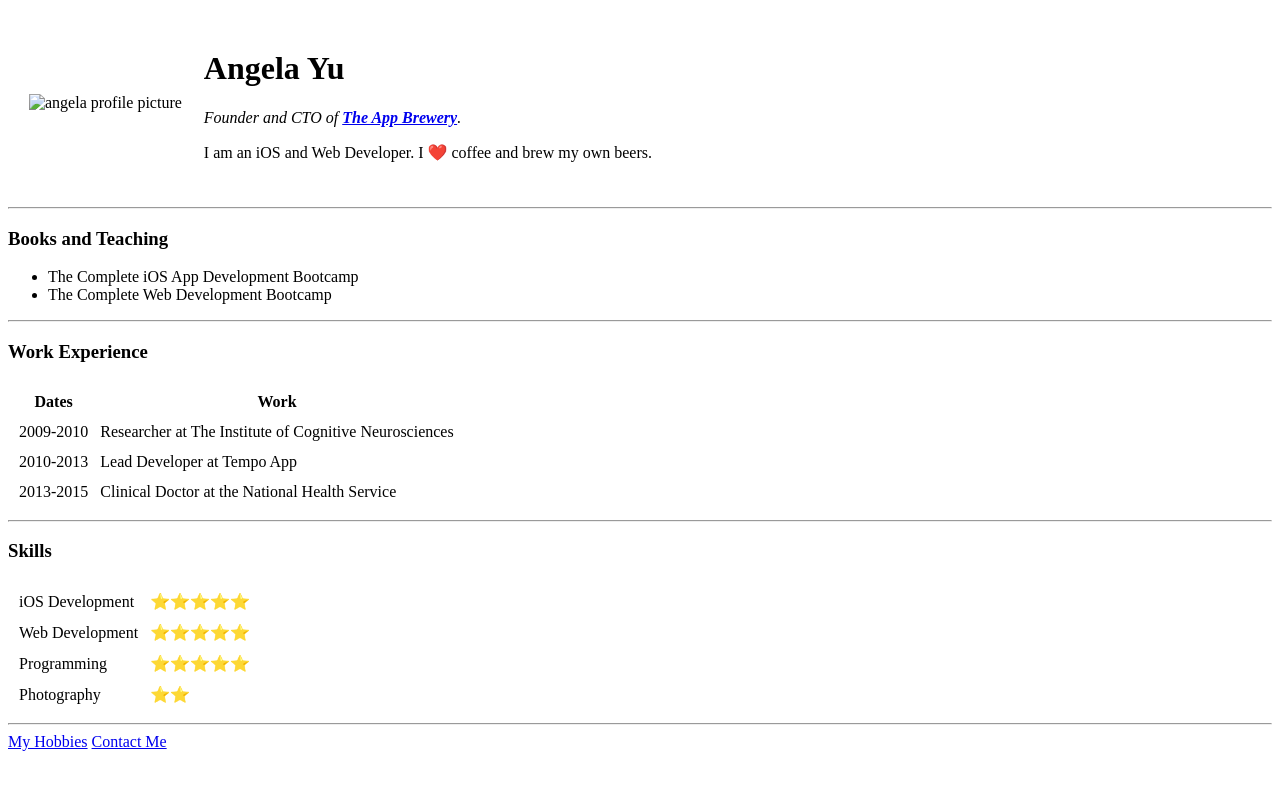
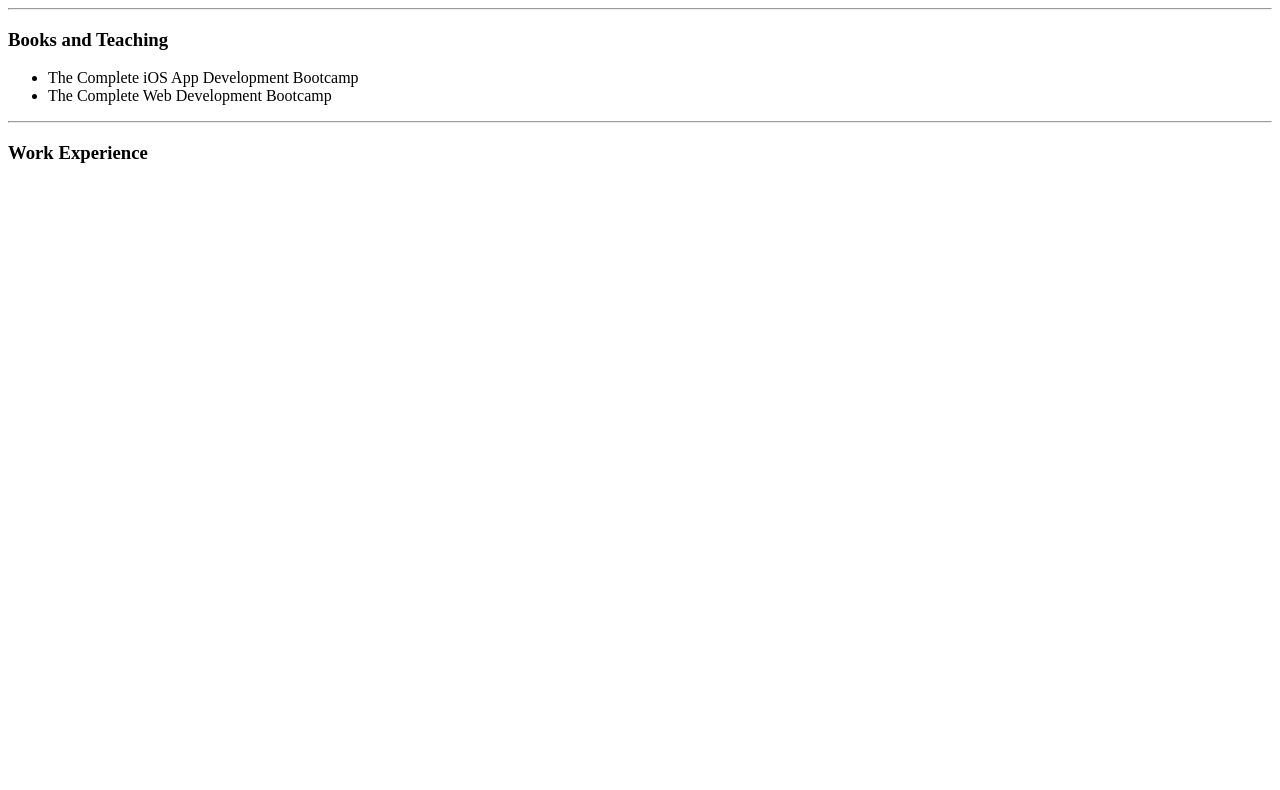
Before and after one commit to SamandarTursunov/rsschool-cv, a plain HTML site: page index.html in a window 1280 px wide. Drawn offline with Linux system fonts and the light colour scheme.

Commit message:
Update index.html

```diff
--- a/index.html
+++ b/index.html
@@ -1,20 +1,10 @@
 <!DOCTYPE html>
-<html>
+<html lang="en">
   <head>
     <meta charset="utf-8">
-    <title>Angela's Personal Site</title>
-    <link rel="stylesheet" href="css/styles.css">
+    <title>CV</title>
   </head>
-
   <body>
-    <table cellspacing="20">
-      <tr>
-        <td><img src="images/angela.png" alt="angela profile picture"></td>
-        <td><h1>Angela Yu</h1>
-        <p><em>Founder and CTO of <strong><a href="https://www.appbrewery.co/">The App Brewery</a></strong>.</em></p>
-        <p>I am an iOS and Web Developer. I ❤️ coffee and brew my own beers.</p></td>
-      </tr>
-    </table>
     <hr>
     <h3>Books and Teaching</h3>
     <ul>
@@ -23,50 +13,5 @@
     </ul>
     <hr>
     <h3>Work Experience</h3>
-    <table cellspacing="10">
-      <thead>
-        <tr>
-          <th>Dates</th>
-          <th>Work</th>
-        </tr>
-      </thead>
-      <tbody>
-        <tr>
-          <td>2009-2010</td>
-          <td>Researcher at The Institute of Cognitive Neurosciences</td>
-        </tr>
-        <tr>
-          <td>2010-2013</td>
-          <td>Lead Developer at Tempo App</td>
-        </tr>
-        <tr>
-          <td>2013-2015</td>
-          <td>Clinical Doctor at the National Health Service</td>
-        </tr>
-      </tbody>
-    </table>
-    <hr>
-    <h3>Skills</h3>
-    <table cellspacing="10">
-      <tr>
-        <td>iOS Development</td>
-        <td>⭐️⭐️⭐️⭐️⭐️</td>
-      </tr>
-      <tr>
-        <td>Web Development</td>
-        <td>⭐️⭐️⭐️⭐️⭐️</td>
-      </tr>
-       <tr>
-        <td>Programming</td>
-        <td>⭐️⭐️⭐️⭐️⭐️</td>
-      </tr>
-      <tr>
-        <td>Photography</td>
-        <td>⭐️⭐️</td>
-      </tr>
-    </table>
-    <hr>
-    <a href="hobbies.html">My Hobbies</a>
-    <a href="contact-me.html">Contact Me</a>
   </body>
 </html>
```
